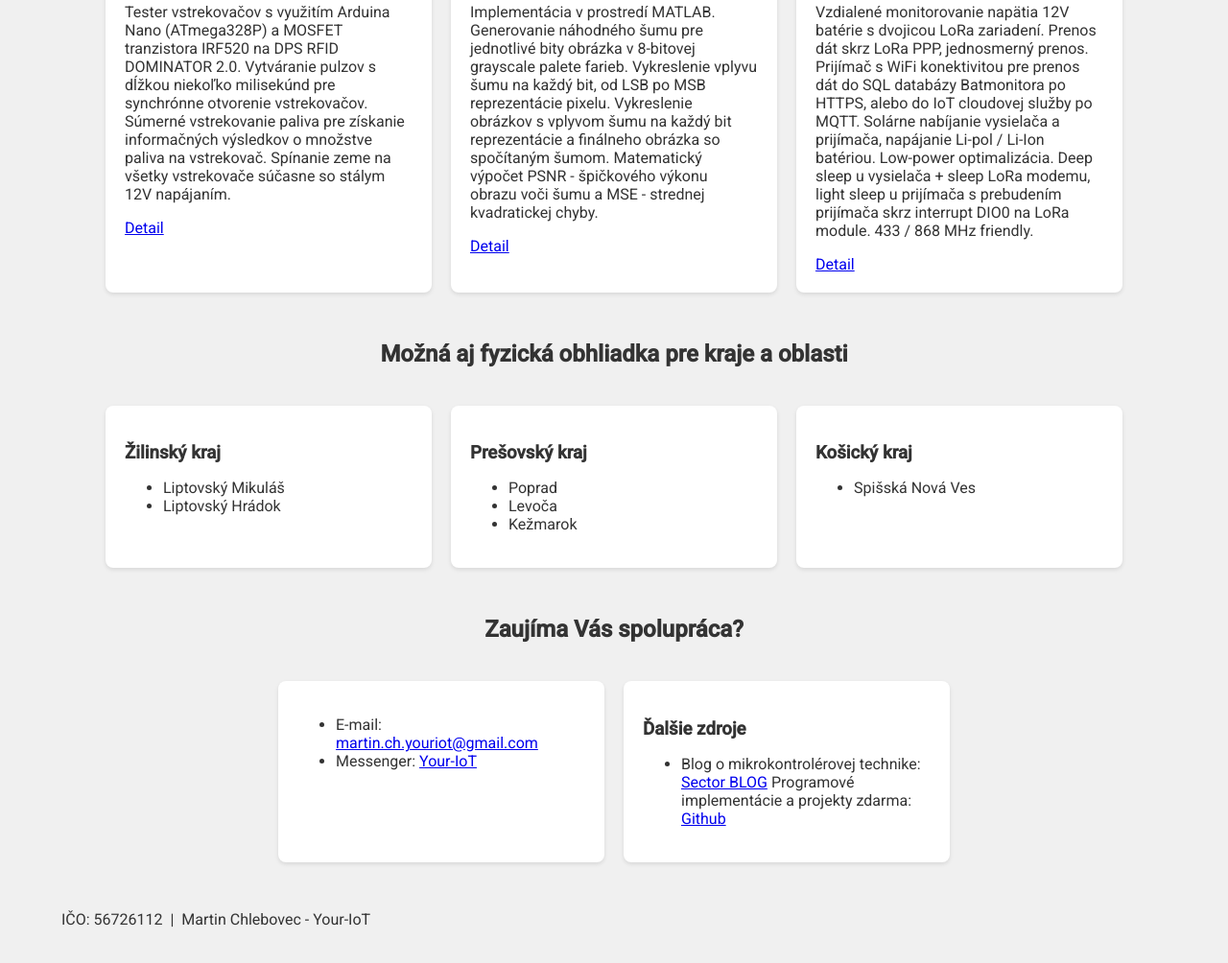
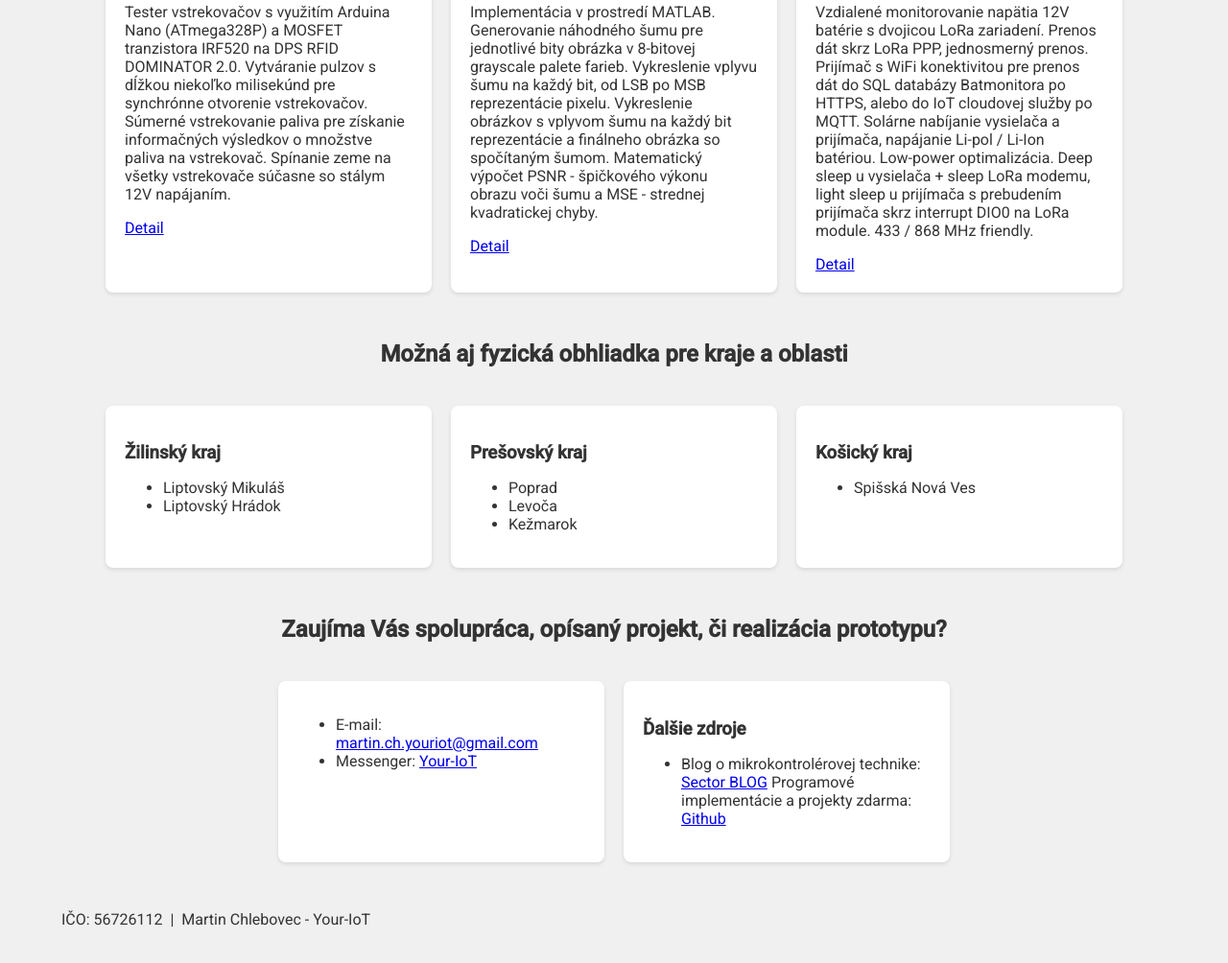
Before and after one commit to Your-IoT/your-iot.github.io, a plain HTML site: page portfolio.html in a window 1280 px wide. Shown: the part 1391-2395 px from the top of the page at 96% size. Drawn offline with Linux system fonts and the light colour scheme.

Commit message:
Update portfolio.html

```diff
--- a/portfolio.html
+++ b/portfolio.html
@@ -219,7 +219,7 @@ Solárne nabíjanie vysielača a prijímača, napájanie Li-pol / Li-Ion batéri
 </section>
 
 <section class="section places">
-    <h2>Zaujíma Vás spolupráca?</h2>
+    <h2>Zaujíma Vás spolupráca, opísaný projekt, či realizácia prototypu?</h2>
     <div class="portfolio-grid">
  <div class="portfolio-item">
 <ul>
```
